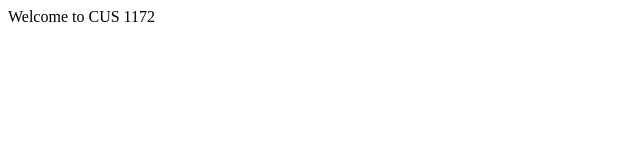
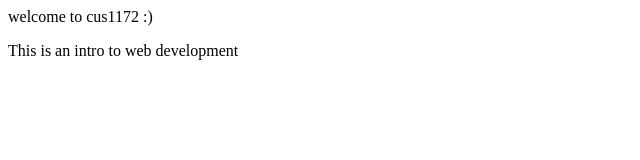
Before and after one commit to salmacheri/CUS1172-salmata, a plain HTML site: page milestone1/index.html in a window 1280 px wide. Shown: the whole page, without its empty margins (0-640 px from the left). Drawn offline with Linux system fonts and the light colour scheme.

Commit message:
Update index.html

```diff
--- a/milestone1/index.html
+++ b/milestone1/index.html
@@ -1,8 +1,8 @@
 <html>
-
-  <body>
-    <p>
-      Welcome to CUS 1172
-    </p>
-  </body>
+    <body>
+        <p>
+            welcome to cus1172 :)
+        </p>
+        <p> This is an intro to web development </p>
+    </body>
 </html>
```
